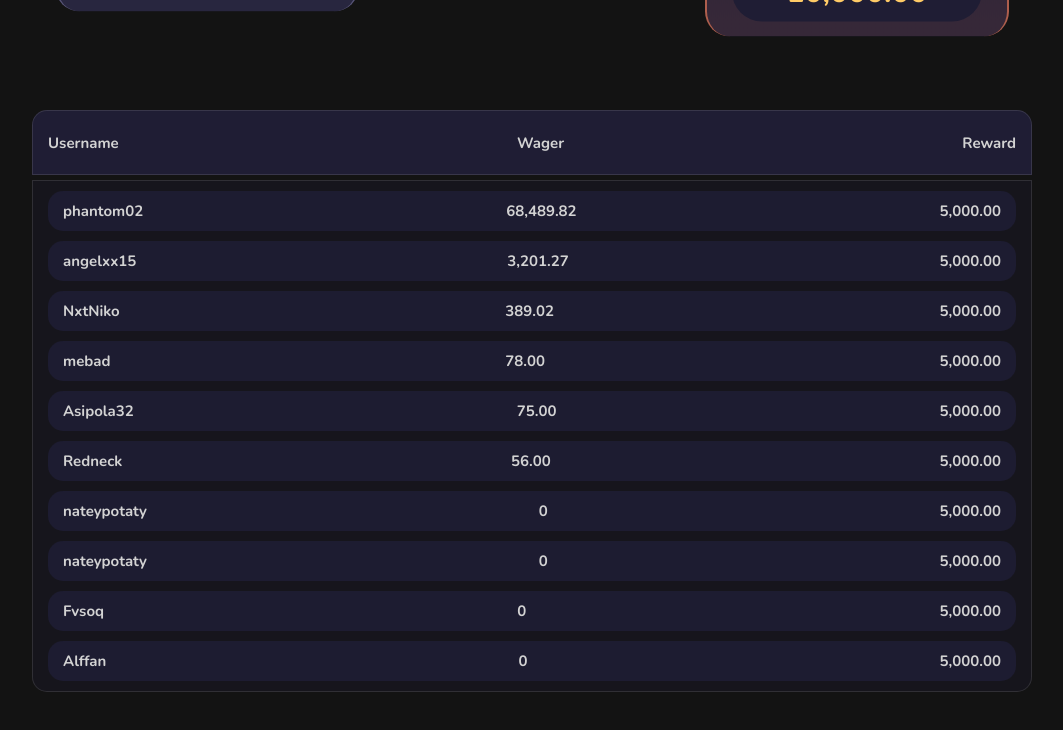
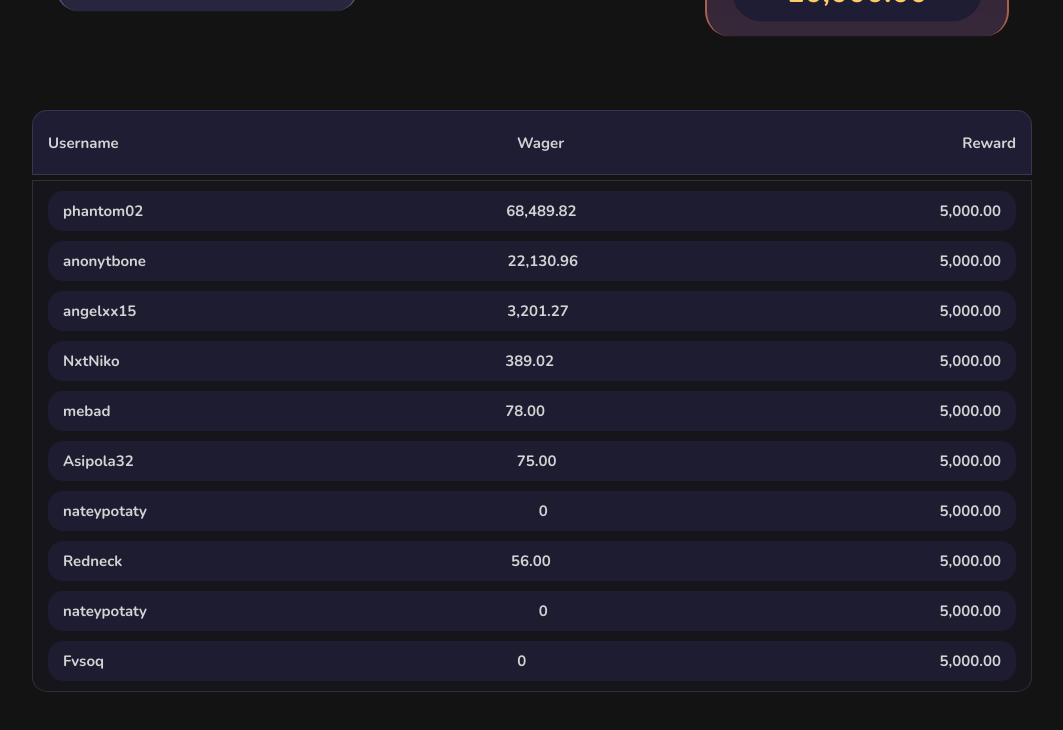
Before and after one commit to CrazySchwarz/mafiajaxrewards, a plain HTML site: page mafialeaderboard/index.html in a window 1280 px wide. Shown: the part 1190-1920 px from the top of the page, without its empty margins (108-1171 px from the left). Drawn offline with nearby package versions, Linux system fonts and the light colour scheme; no server answers.

Commit message:
Add files via upload

```diff
--- a/mafialeaderboard/index.html
+++ b/mafialeaderboard/index.html
@@ -103,28 +103,28 @@ startCountdown();
                 <p class="userReward" id="userReward1">5,000.00</p>
             </div>
             <div class="winner" id="winner2">
-                <p class="username" id="username2">angelxx15</p>
-                <p class="userWager" id="userWager2">3,201.27</p>
+                <p class="username" id="username2">anonytbone</p>
+                <p class="userWager" id="userWager2">22,130.96</p>
                 <p class="userReward" id="userReward2">5,000.00</p>
             </div>
             <div class="winner" id="winner3">
-                <p class="username" id="username3">NxtNiko  </p>
-                <p class="userWager" id="userWager3">389.02</p>
+                <p class="username" id="username3">angelxx15  </p>
+                <p class="userWager" id="userWager3">3,201.27</p>
                 <p class="userReward" id="userReward3">5,000.00</p>
             </div>
             <div class="winner" id="winner4">
-                <p class="username" id="username4">mebad</p>
-                <p class="userWager" id="userWager4">78.00</p>
+                <p class="username" id="username4">NxtNiko</p>
+                <p class="userWager" id="userWager4">389.02</p>
                 <p class="userReward" id="userReward4">5,000.00</p>
             </div>
             <div class="winner" id="winner5">
-                <p class="username" id="username5">Asipola32</p>
-                <p class="userWager" id="userWager5">75.00</p>
+                <p class="username" id="username5">mebad</p>
+                <p class="userWager" id="userWager5">78.00</p>
                 <p class="userReward" id="userReward5">5,000.00</p>
             </div>
             <div class="winner" id="winner6">
-                <p class="username" id="username6">Redneck</p>
-                <p class="userWager" id="userWager6">56.00</p>
+                <p class="username" id="username6">Asipola32</p>
+                <p class="userWager" id="userWager6">75.00</p>
                 <p class="userReward" id="userReward6">5,000.00</p>
             </div>
             <div class="winner" id="winner7">
@@ -133,17 +133,17 @@ startCountdown();
                 <p class="userReward" id="userReward7">5,000.00</p>
             </div>
             <div class="winner" id="winner8">
-                <p class="username" id="username8">nateypotaty</p>
-                <p class="userWager" id="userWager8">0</p>
+                <p class="username" id="username8">Redneck</p>
+                <p class="userWager" id="userWager8">56.00</p>
                 <p class="userReward" id="userReward8">5,000.00</p>
             </div>
             <div class="winner" id="winner9">
-                <p class="username" id="username9">Fvsoq</p>
+                <p class="username" id="username9">nateypotaty</p>
                 <p class="userWager" id="userWager9">0</p>
                 <p class="userReward" id="userReward9">5,000.00</p>
             </div>
             <div class="winner" id="winner10">
-                <p class="username" id="username10">Alffan</p>
+                <p class="username" id="username10">Fvsoq</p>
                 <p class="userWager" id="userWager10">0</p>
                 <p class="userReward" id="userReward10">5,000.00</p>
             </div>
```
